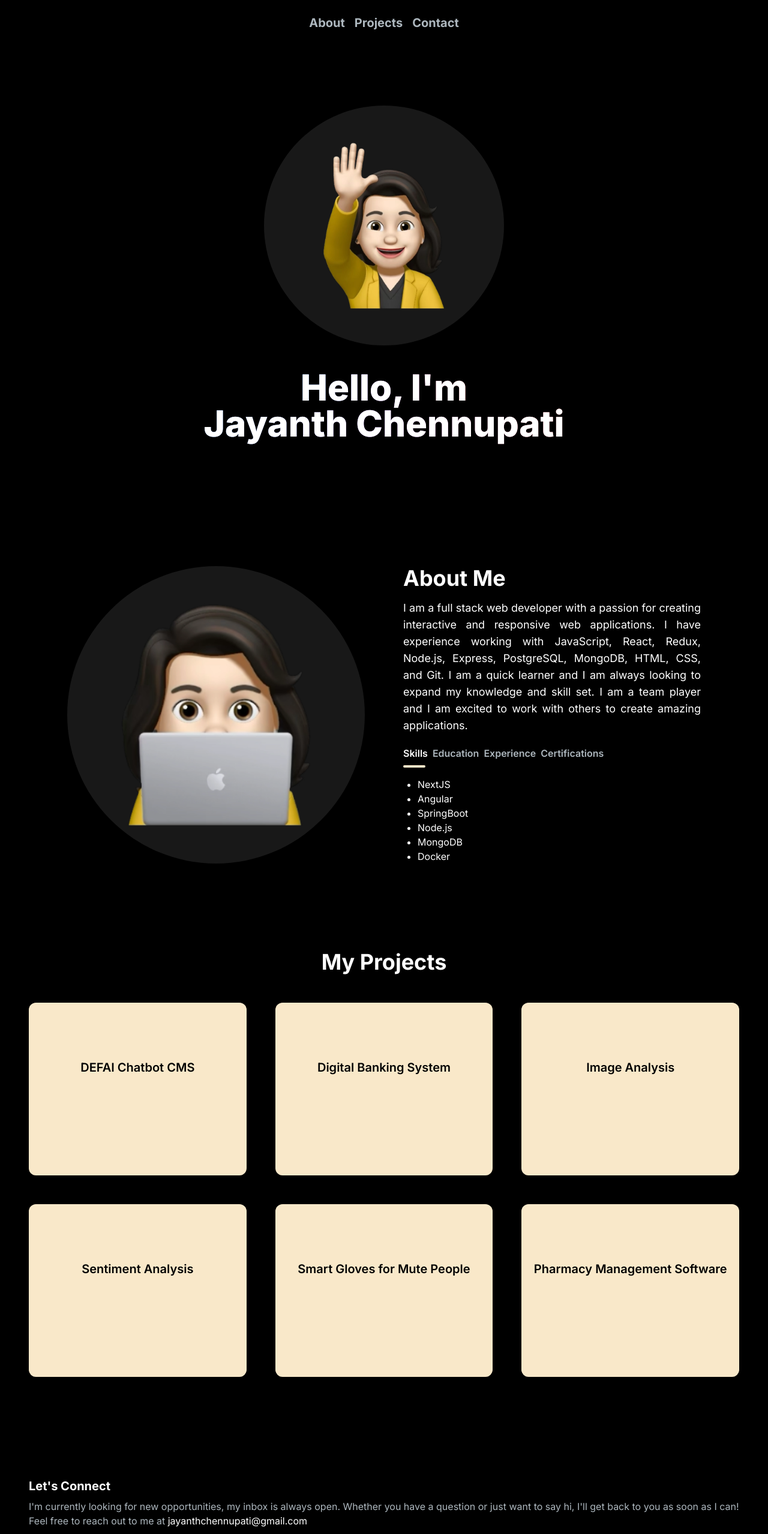
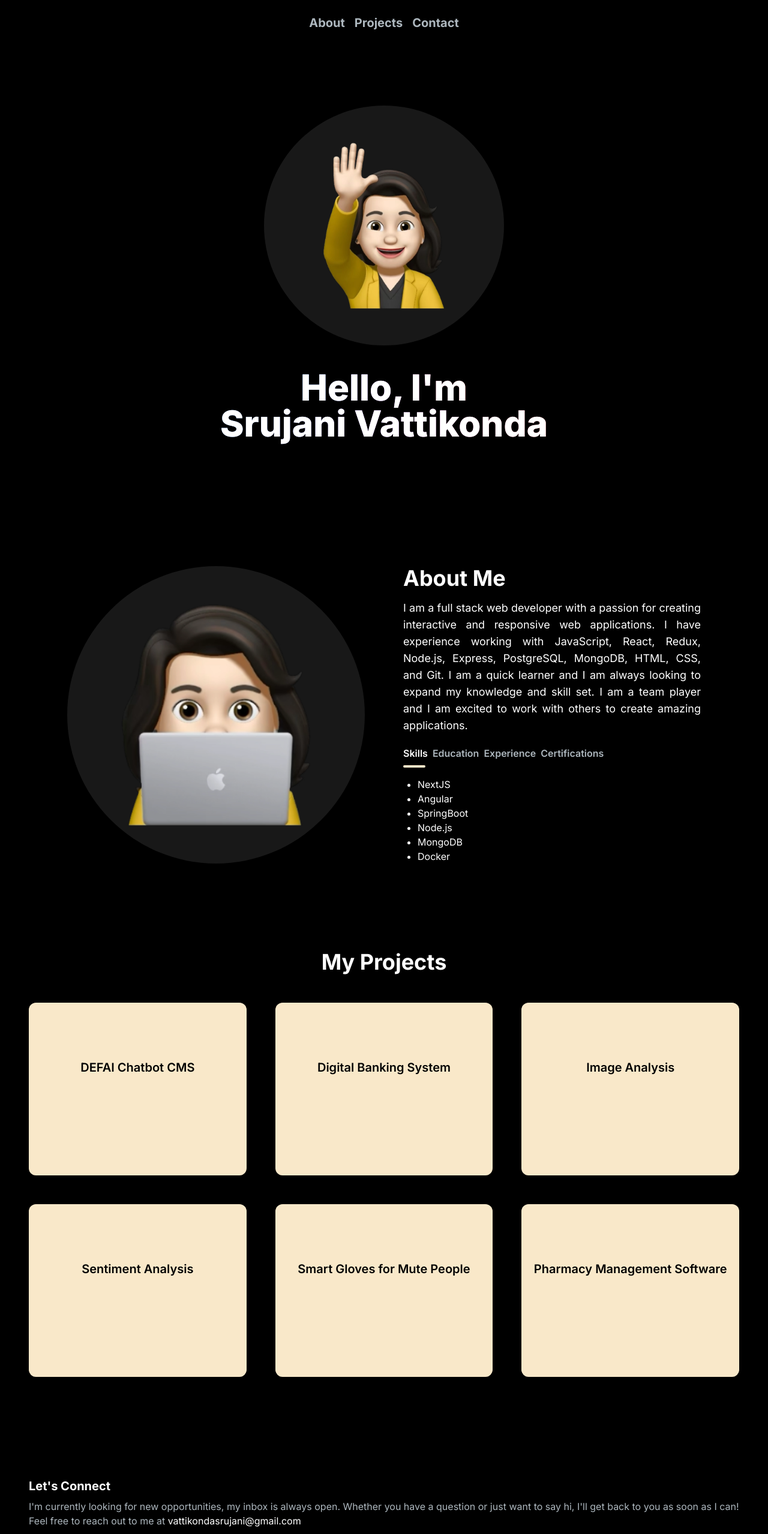
Before and after one commit to Srujani4/Srujani4.github.io, a Next.js app: page / in a window 1280 px wide. Shown: the top 2558 px of the page at 60% size. Built offline with nearby package versions, Linux system fonts and the light colour scheme.

Commit message:
updated changes

```diff
--- a/src/app/components/EmailSection.jsx
+++ b/src/app/components/EmailSection.jsx
@@ -48,13 +48,13 @@ const EmailSection = () => {
         </h5>
         <span className='text-[#ADB7BE] mb-4 max-w-md'>
           {" "}
-          I&apos;m currently looking for new opportunities, my inbox is always open. Whether you have a question or just want to say hi, I&apos;ll get back to you as soon as I can! Feel free to reach out to me at <a href="mailto: jayanthchennupati@gmail.com" className='text-white'>jayanthchennupati@gmail.com</a>
+          I&apos;m currently looking for new opportunities, my inbox is always open. Whether you have a question or just want to say hi, I&apos;ll get back to you as soon as I can! Feel free to reach out to me at <a href="mailto: vattikondasrujani@gmail.com" className='text-white'>vattikondasrujani@gmail.com</a>
         </span>
         <div className='socials flex flex-row gap-2 my-2'>
-          <Link href="https://github.com/jayanth122">
+          <Link href="https://github.com/Srujani4">
             <Image src={GithubIcon} alt='Github Icon' />
           </Link>
-          <Link href="https://www.linkedin.com/in/naga-jayanth-c-146296169/">
+          <Link href="https://www.linkedin.com/in/srujani-vattikonda-a94669264/">
             <Image src={LinkedinIcon} alt='Linkedin Icon' />
           </Link>
         </div>
--- a/src/app/components/HeroSection.jsx
+++ b/src/app/components/HeroSection.jsx
@@ -21,7 +21,7 @@ const HeroSection = () => {
         <div className='col-span-12 place-self-center text-center'>
           <h1 className='text-white mb-4 text-4xl sm:text-5xl lg:text-6xl font-extrabold' >
             <span className='text-white bg-clip-text bg-gradient-to-r from-blue-400 via-purple-400 to-red-400'>Hello, I&apos;m{" "}</span><br/>
-            <span className='text-white bg-clip-text bg-gradient-to-r from-blue-400 via-purple-400 to-red-400'>Jayanth Chennupati</span>
+            <span className='text-white bg-clip-text bg-gradient-to-r from-blue-400 via-purple-400 to-red-400'>Srujani Vattikonda</span>
           </h1>
         </div>
       </div>
```
